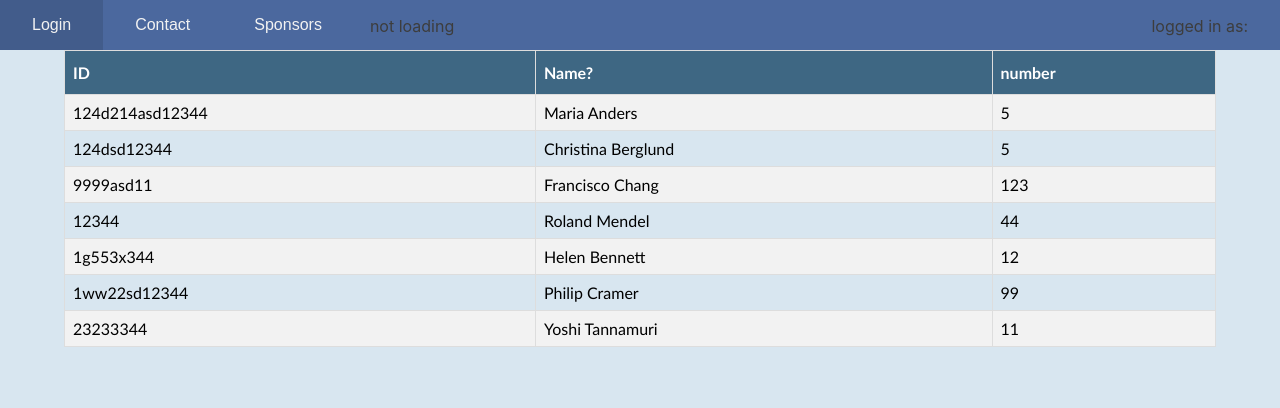
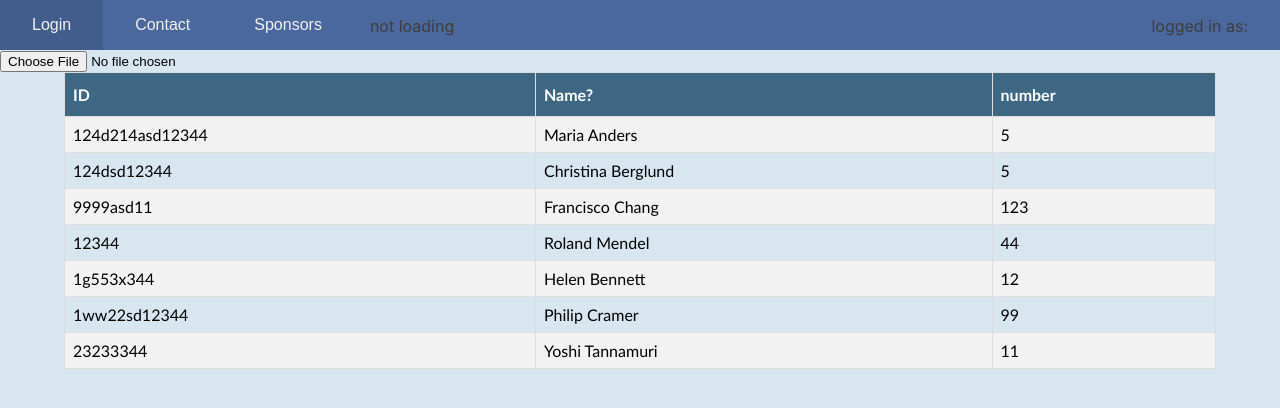
Before and after one commit to fiffikrul/RNA-viewer-frontend, a React (Create React App) app: page / in a window 1280 px wide. Shown: the top 408 px of the page. Built offline with nearby package versions, Linux system fonts and the light colour scheme.

Commit message:
undo the comment

```diff
--- a/src/view/mainView.tsx
+++ b/src/view/mainView.tsx
@@ -12,7 +12,7 @@ export const MainView = (props: any) => {
 
     return (
         <div className="main-view">
-            {/* <input type="file" accept=".pdf" onChange={onChangeHandle}></input> */}
+            <input type="file" accept=".pdf" onChange={onChangeHandle}></input>
             <Table/>
         </div>
     )
```
